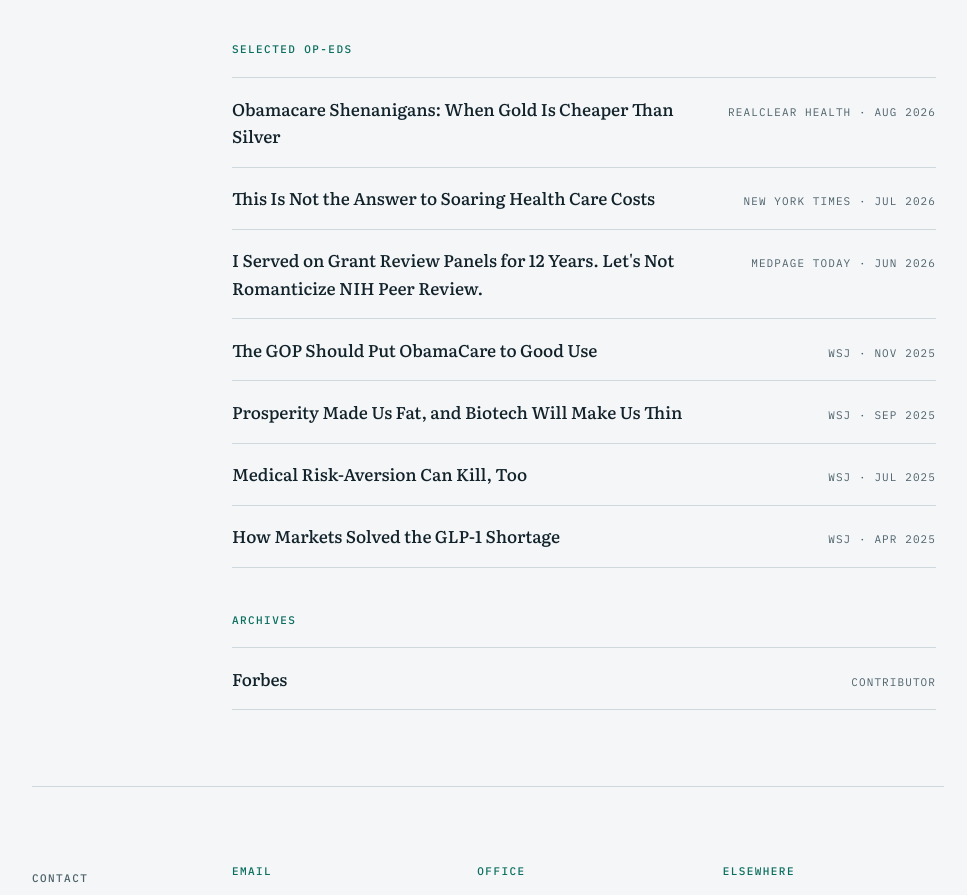
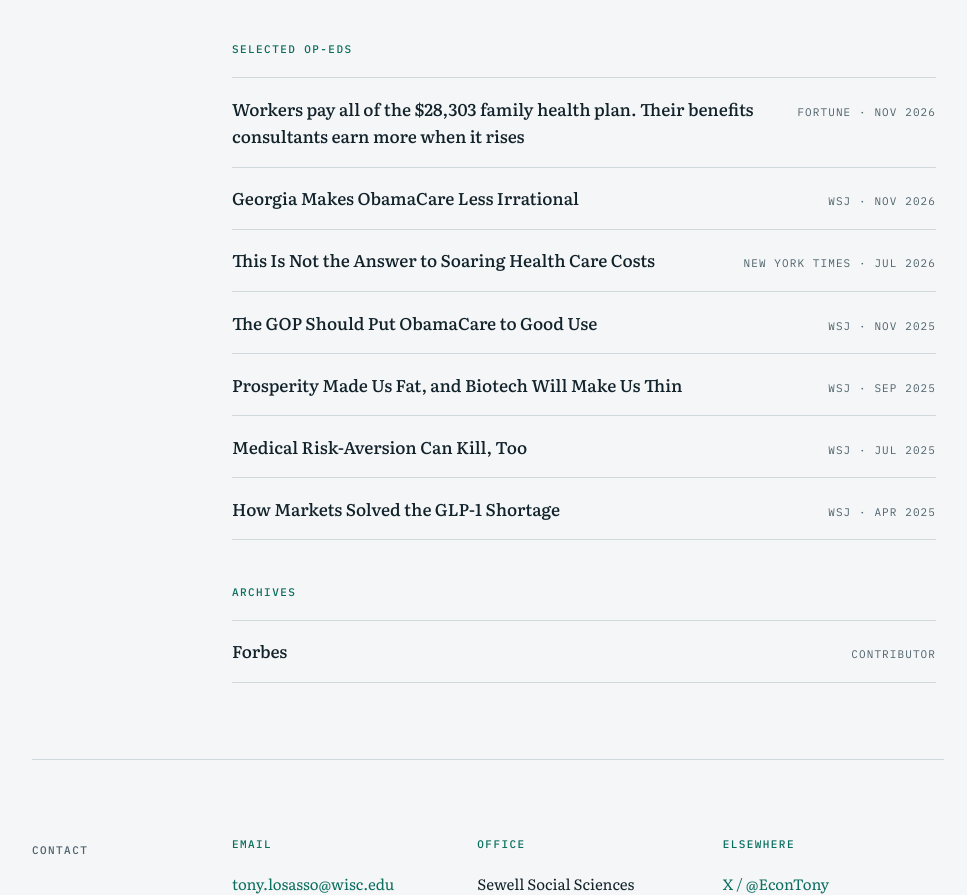
Before and after one commit to atlosass/atlosass.github.io, a plain HTML site: page index.html in a window 1280 px wide. Shown: the part 3378-4273 px from the top of the page, without its empty margins (152-1119 px from the left). Drawn offline with Linux system fonts and the light colour scheme.

Commit message:
index.html

```diff
--- a/index.html
+++ b/index.html
@@ -363,9 +363,9 @@ footer nav{display:flex;gap:1.25rem}
 
         <h3>Selected op-eds</h3>
         <ul class="outlets">
-          <li><a href="https://www.realclearhealth.com/articles/2026/08/07/obamacare_shenanigans_when_gold_is_cheaper_than_silver_1199052.html"><span class="name">Obamacare Shenanigans: When Gold Is Cheaper Than Silver</span><span class="kind">RealClear Health · Aug 2026</span></a></li>
+          <li><a href="https://fortune.com/2026/11/21/employer-health-plan-costs-benefits-consultants-workers-pay-tony-lo-sasso/?982uu8"><span class="name">Workers pay all of the $28,303 family health plan. Their benefits consultants earn more when it rises</span><span class="kind">Fortune · Nov 2026</span></a></li>
+          <li><a href="https://www.wsj.com/opinion/georgia-makes-obamacare-less-irrational-150f4d08"><span class="name">Georgia Makes ObamaCare Less Irrational</span><span class="kind">WSJ · Nov 2026</span></a></li>
           <li><a href="https://www.nytimes.com/2026/07/20/opinion/health-care-prices-insurance-caps.html"><span class="name">This Is Not the Answer to Soaring Health Care Costs</span><span class="kind">New York Times · Jul 2026</span></a></li>
-          <li><a href="https://www.medpagetoday.com/opinion/second-opinions/121841"><span class="name">I Served on Grant Review Panels for 12 Years. Let's Not Romanticize NIH Peer Review.</span><span class="kind">MedPage Today · Jun 2026</span></a></li>
           <li><a href="https://www.wsj.com/opinion/the-real-fix-for-obamacare-8f340a08"><span class="name">The GOP Should Put ObamaCare to Good Use</span><span class="kind">WSJ · Nov 2025</span></a></li>
           <li><a href="https://www.wsj.com/opinion/prosperity-made-us-fat-and-biotech-will-make-us-thin-df867234"><span class="name">Prosperity Made Us Fat, and Biotech Will Make Us Thin</span><span class="kind">WSJ · Sep 2025</span></a></li>
           <li><a href="https://www.wsj.com/opinion/medical-risk-aversion-can-kill-too-5cf8ed17"><span class="name">Medical Risk-Aversion Can Kill, Too</span><span class="kind">WSJ · Jul 2025</span></a></li>
```
